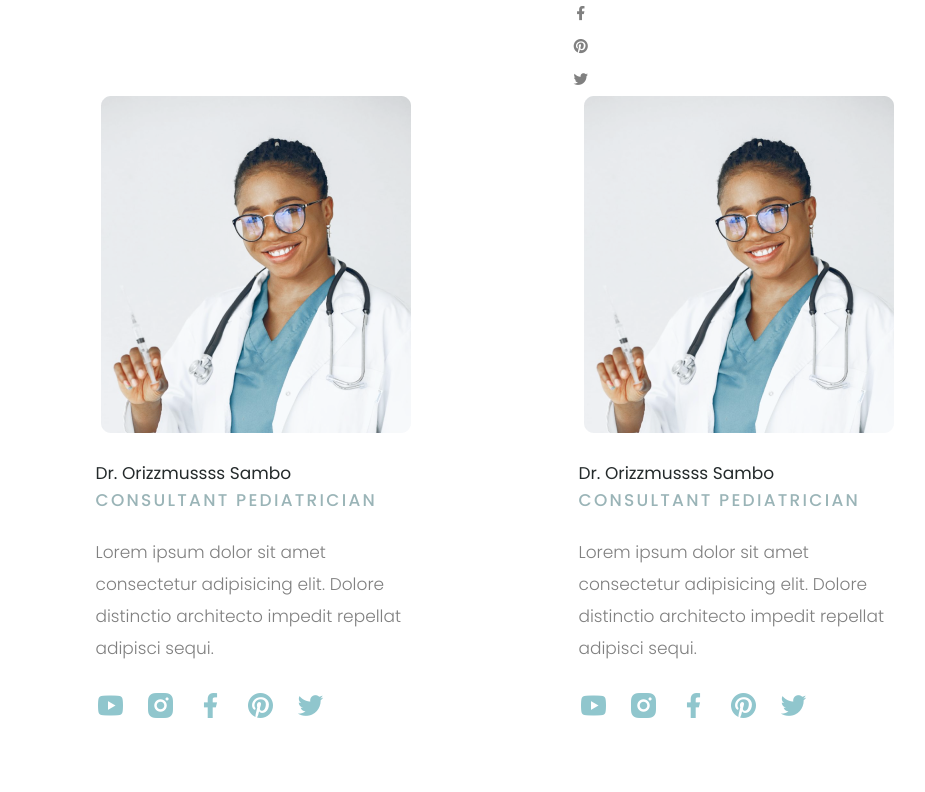
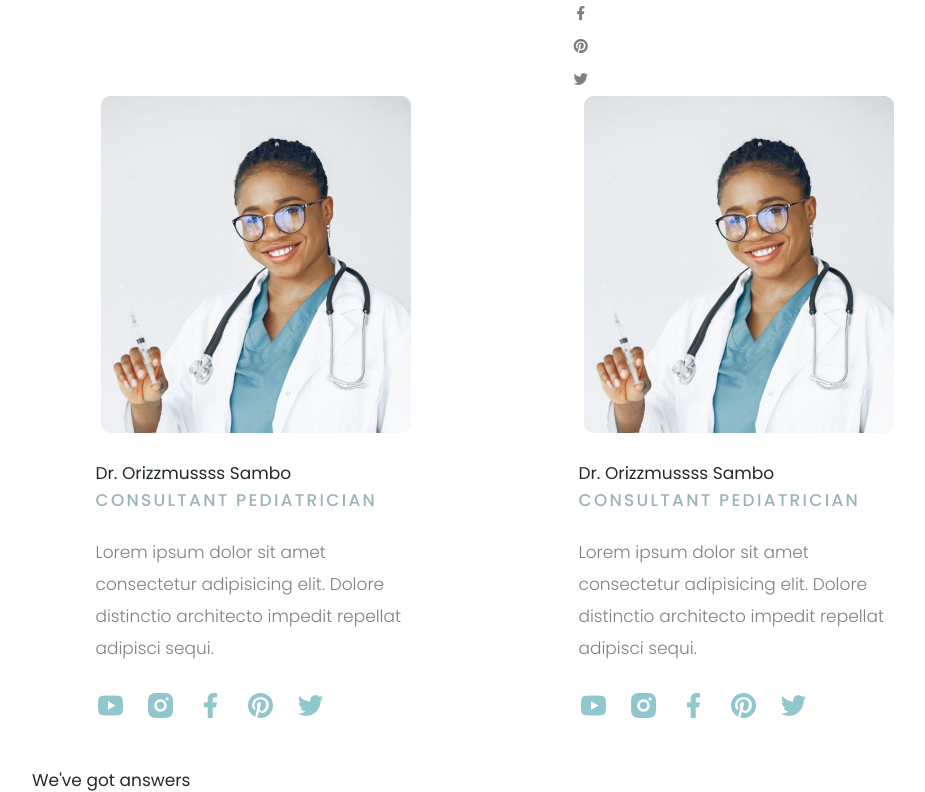
Before and after one commit to KachiMaxxxxx/landing__page--tailwind, a website built with Vite: page index.html in a window 1280 px wide. Shown: the part 4377-5169 px from the top of the page, without its empty margins (143-1068 px from the left). Before the commit the page ends 5147 px from the top, so only its background shows below. Built offline with nearby package versions, Linux system fonts and the light colour scheme.

Commit message:
Started faq section

```diff
--- a/index.html
+++ b/index.html
@@ -868,6 +868,13 @@
     </section>
     <!-- end team -->
 
+    <!-- start faq -->
+     <section class="faq">
+      <div class="container mx-auto">
+        <h2>We've got answers</h2>
+      </div>
+     </section>
+
     <script type="module" src="src/swiper.js"></script>
     <script type="module" src="src/scrollreveal.js"></script>
     <script type="module" src="src/main.js"></script>
```
